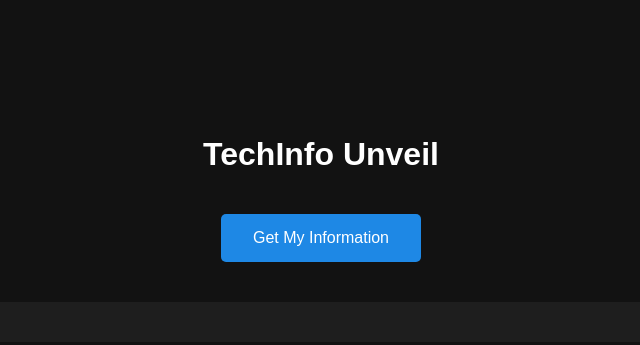
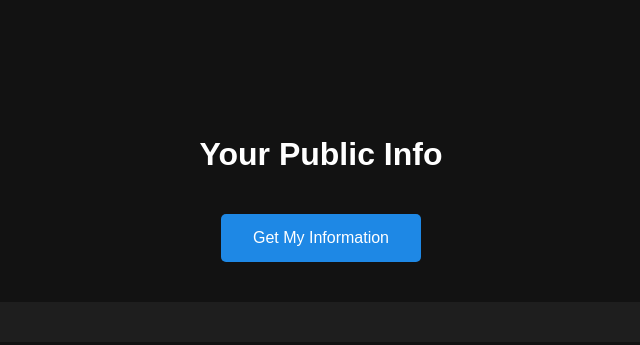
Before and after one commit to JonathanFreiberger/Public-Info-Revealer, a plain HTML site: page index.html in a window 1280 px wide. Shown: the part 172-517 px from the top of the page, without its empty margins (319-959 px from the left). Drawn offline with Linux system fonts and the light colour scheme; some packages are replaced by stand-ins of ours.

Commit message:
Update index.html

```diff
--- a/index.html
+++ b/index.html
@@ -3,12 +3,12 @@
 <head>
     <meta charset="UTF-8">
     <meta name="viewport" content="width=device-width, initial-scale=1.0">
-    <title>TechInfo Unveil</title>
+    <title>Your Public Info</title>
     <link rel="stylesheet" href="style.css">
 </head>
 <body>
     <div class="container">
-        <h1>TechInfo Unveil</h1>
+        <h1>Your Public Info</h1>
         <button id="getInfoBtn">Get My Information</button>
         <div id="info"></div>
     </div>
```
